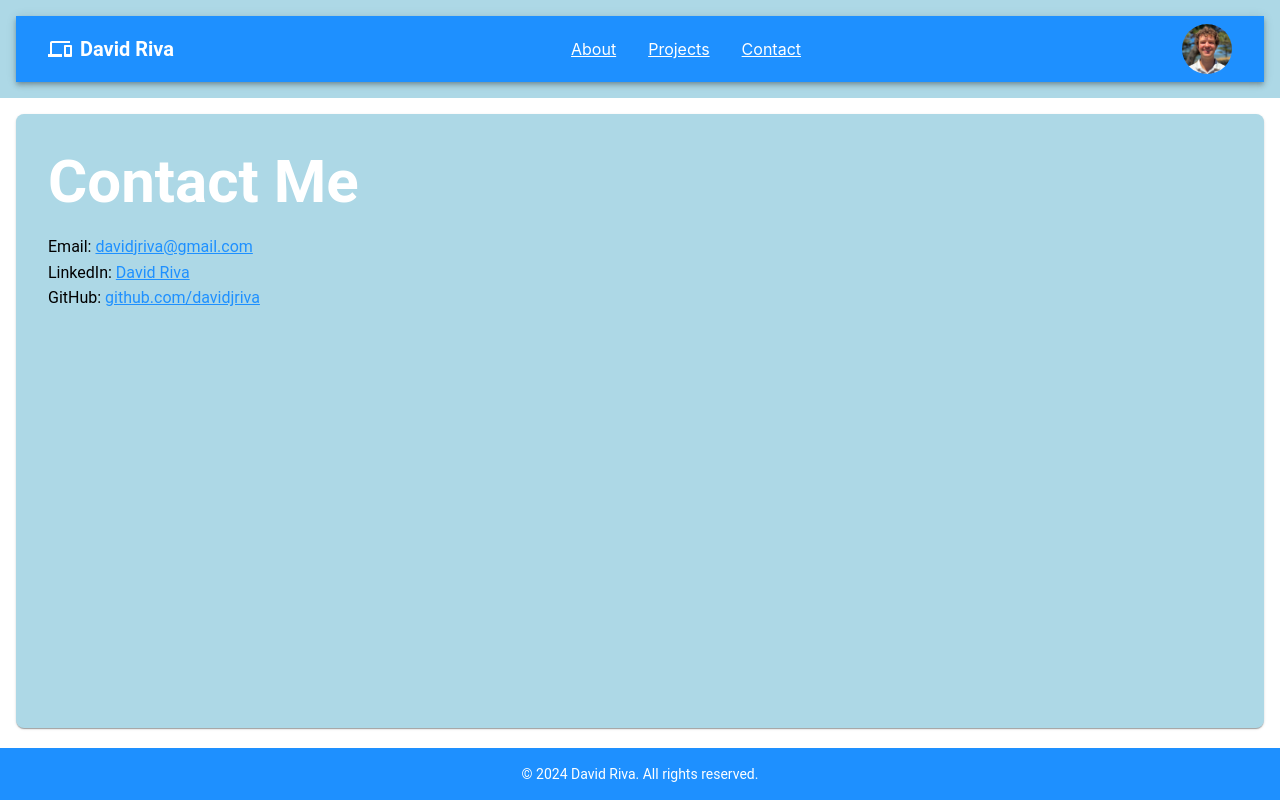
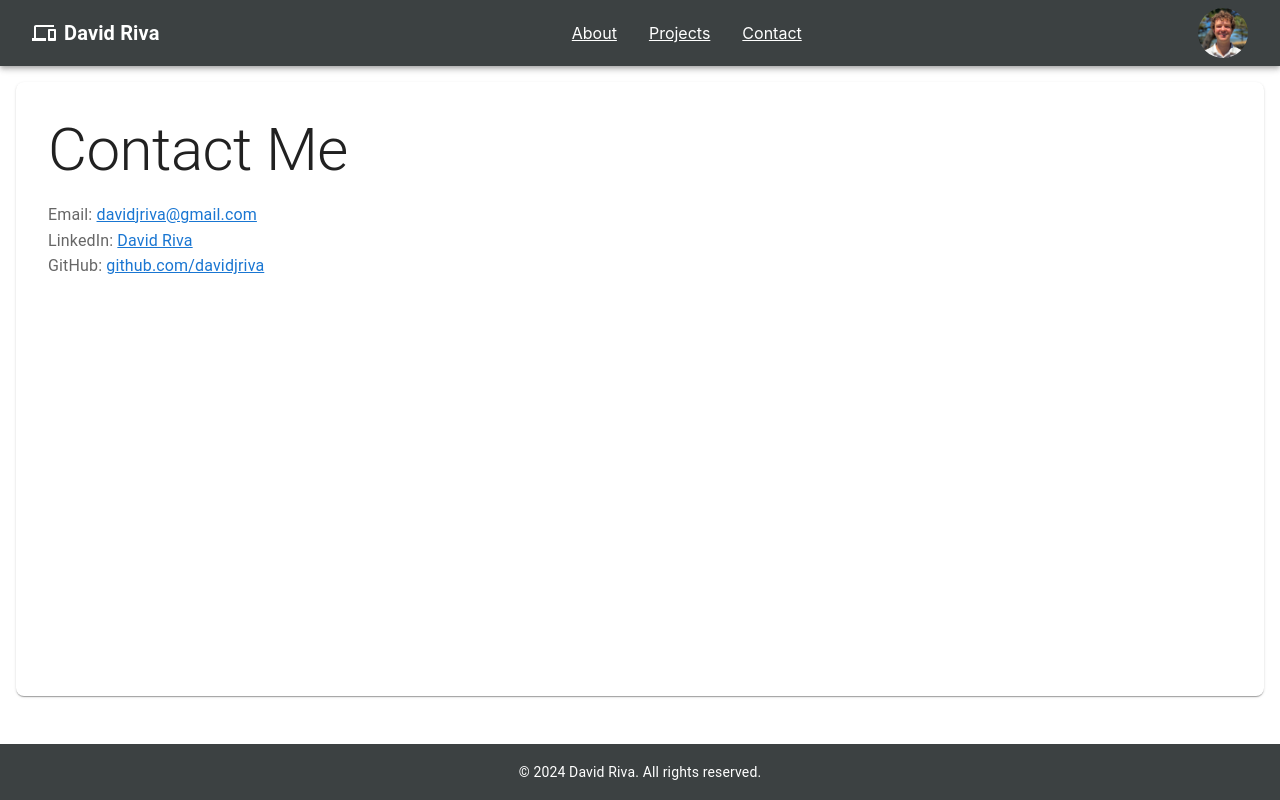
Before and after one commit to davidjriva/Personal-Portfolio, a React (Create React App) app: page /contact in a window 1280 px wide. Built offline with nearby package versions, Linux system fonts and the light colour scheme.

Commit message:
update coloring

```diff
--- a/src/App.js
+++ b/src/App.js
@@ -1,47 +1,17 @@
 import React from 'react';
 import { BrowserRouter as Router, Routes, Route } from 'react-router-dom';
-import Header from './components/Header';
+import { Box } from '@mui/material'; // Import Box
+
 import About from './components/About';
 import Projects from './components/Projects';
 import Contact from './components/Contact';
 import Footer from './components/Footer';
-import { createTheme } from '@mui/material';
-import { ThemeProvider } from '@mui/material/styles';
-import { Box } from '@mui/material'; // Import Box
-
-const theme = createTheme({
-  palette: {
-    primary: {
-      main: '#1E90FF', // Primary Blue
-    },
-    secondary: {
-      main: '#007BFF', // Secondary Blue
-    },
-    background: {
-      default: '#ADD8E6',
-    },
-    text: {
-      primary: '#fff',
-      secondary: '#000',
-    },
-  },
-  typography: {
-    fontFamily: 'Roboto, sans-serif',
-    h1: {
-      fontWeight: 700,
-    },
-    h2: {
-      fontWeight: 600,
-    },
-  },
-  spacing: 8,
-});
+import NavBar from './components/NavBar';
 
 function App() {
   return (
-    <ThemeProvider theme={theme}>
     <Box display="flex" flexDirection="column" minHeight="100vh">
-        <Header />
+      <NavBar />
       <Box component="main" flexGrow={1}>
         <Router>
           <Routes>
@@ -53,7 +23,6 @@ function App() {
       </Box>
       <Footer />
     </Box>
-    </ThemeProvider>
   );
 }
 
--- a/src/components/Footer.js
+++ b/src/components/Footer.js
@@ -1,18 +1,19 @@
 import React from 'react';
 import { Box } from '@mui/material';
 import Typography from '@mui/material/Typography';
-import { useTheme } from '@mui/material/styles';
 
 const Footer = () => {
-  const theme = useTheme();
-
   return (
     <Box
       sx={{
-        backgroundColor: theme.palette.primary.main,
-        color: theme.palette.text.primary,
-        padding: theme.spacing(2),
+        backgroundColor: '#3c4142',
         textAlign: 'center',
+        height: '3vh',
+        display: 'flex',
+        alignItems: 'center',
+        justifyContent: 'center',
+        padding: '1rem',
+        color: '#ffffff',
       }}
     >
       <Typography variant="body2">&copy; 2024 David Riva. All rights reserved.</Typography>
--- a/src/components/Header.js
+++ /dev/null
@@ -1,22 +0,0 @@
-import React from 'react';
-import { Box } from '@mui/material';
-import { useTheme } from '@mui/material/styles';
-
-import NavBar from './NavBar';
-
-const Header = () => {
-  const theme = useTheme();
-
-  return (
-    <Box
-      sx={{
-        backgroundColor: theme.palette.background.default,
-        padding: theme.spacing(2), // Use theme spacing for consistent padding
-      }}
-    >
-      <NavBar />
-    </Box>
-  );
-};
-
-export default Header;
--- a/src/components/NavBar.js
+++ b/src/components/NavBar.js
@@ -8,25 +8,19 @@ import PhonelinkIcon from '@mui/icons-material/Phonelink';
 import Link from '@mui/material/Link';
 import Avatar from '@mui/material/Avatar';
 import IconButton from '@mui/material/IconButton';
-import { useTheme } from '@mui/material/styles';
 import slugify from 'slugify';
 
 const pages = ['About', 'Projects', 'Contact'];
 
 function NavBar() {
-  const theme = useTheme();
-
   return (
-    <AppBar position="static" sx={{ backgroundColor: theme.palette.primary.main }}>
+    <AppBar position="static" sx={{ backgroundColor: '#3c4142' }}>
       <Container maxWidth="xl">
         <Toolbar disableGutters>
           <Box sx={{ display: 'flex', alignItems: 'center', mr: 2 }}>
             <IconButton href="/about" color="inherit">
               <PhonelinkIcon />
-              <Typography
-                variant="h6"
-                sx={{ fontWeight: 700, ml: 1, color: theme.palette.text.primary }}
-              >
+              <Typography variant="h6" sx={{ fontWeight: 700, ml: 1 }}>
                 David Riva
               </Typography>
             </IconButton>
@@ -35,16 +29,12 @@ function NavBar() {
           <Box sx={{ display: 'flex', flexGrow: 1, justifyContent: 'center' }}>
             {pages.map((page) => (
               <Link
-                key={page}
                 href={`/${slugify(page.toLowerCase())}`}
                 color="inherit"
                 sx={{
                   mx: 2,
-                  '&:hover': {
-                    textDecoration: 'underline',
-                    color: theme.palette.secondary.main,
-                  },
                 }}
+                key={page}
               >
                 {page}
               </Link>
```
Lines whose indentation alone changed are shown as unchanged.
